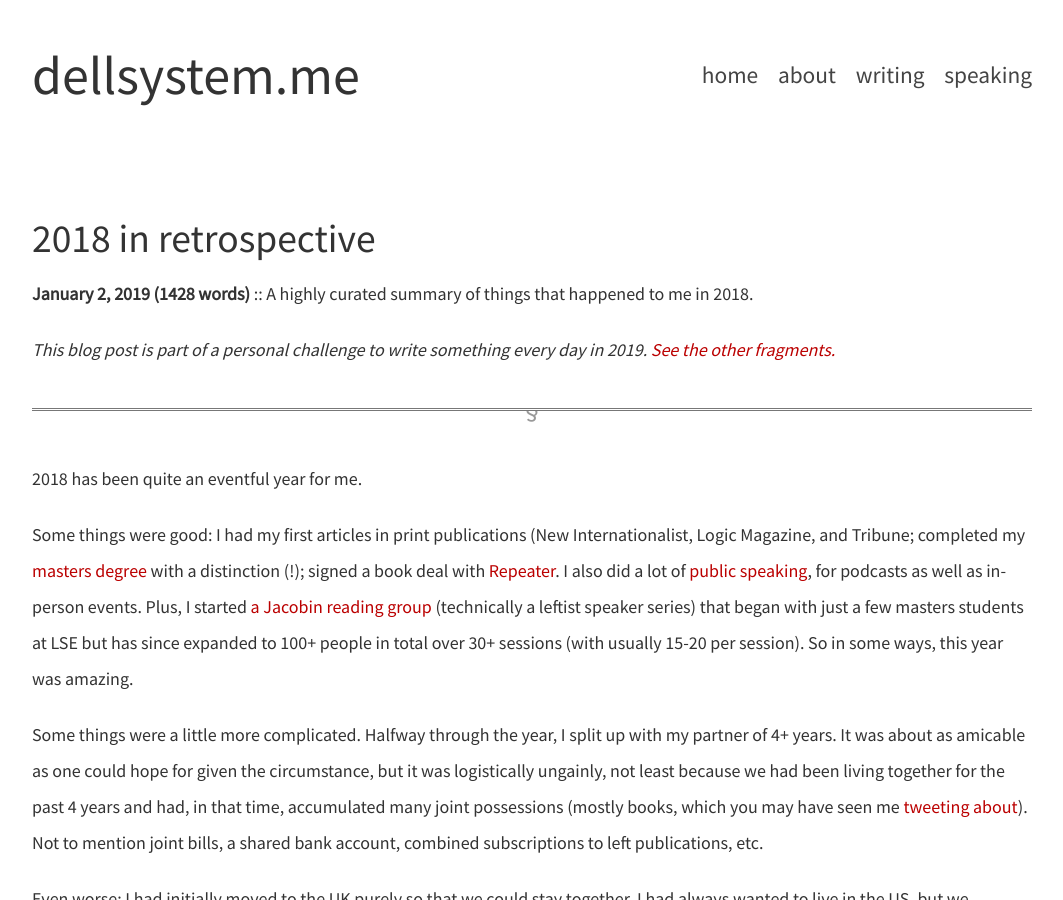
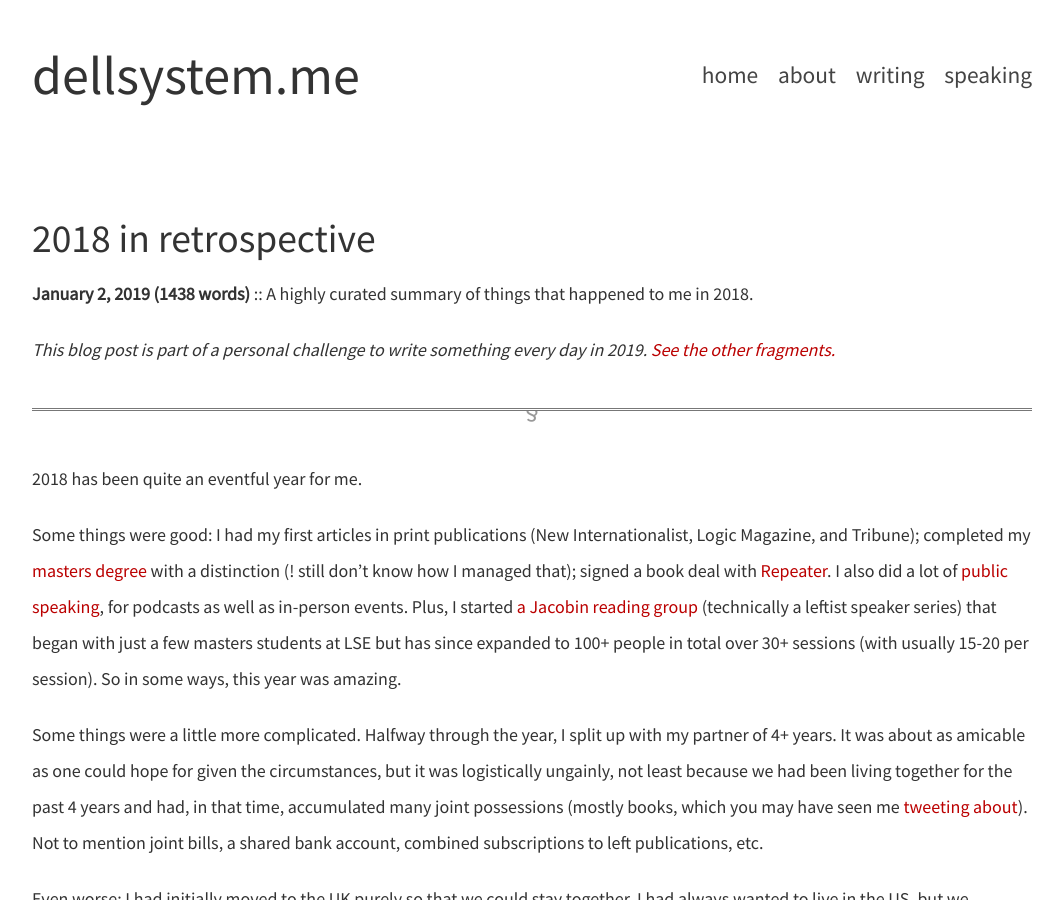
Before and after one commit to dellsystem/dellsystem.github.io, a Jekyll site: the page built from _posts/2019-1-2-fragments-2.md, in a window 1280 px wide and 900 px high. Shown: the whole window, without its empty margins (108-1171 px from the left). Built offline with Jekyll 4.4.1, drawn with Linux system fonts in a browser that asks for light colours; some of the changed text lies outside the part shown.

Commit message:
Update text in fragments-2 blog post

```diff
--- a/_posts/2019-1-2-fragments-2.md
+++ b/_posts/2019-1-2-fragments-2.md
@@ -6,9 +6,9 @@ description: "A highly curated summary of things that happened to me in 2018."
 
 2018 has been quite an eventful year for me.
 
-Some things were good: I had my first articles in print publications (New Internationalist, Logic Magazine, and Tribune; completed my [masters degree](/lse) with a distinction (!); signed a book deal with [Repeater](https://repeaterbooks.com/). I also did a lot of [public speaking](/speaking), for podcasts as well as in-person events. Plus, I started [a Jacobin reading group](/reading-group) (technically a leftist speaker series) that began with just a few masters students at LSE but has since expanded to 100+ people in total over 30+ sessions (with usually 15-20 per session). So in some ways, this year was amazing.
+Some things were good: I had my first articles in print publications (New Internationalist, Logic Magazine, and Tribune); completed my [masters degree](/lse) with a distinction (! still don't know how I managed that); signed a book deal with [Repeater](https://repeaterbooks.com/). I also did a lot of [public speaking](/speaking), for podcasts as well as in-person events. Plus, I started [a Jacobin reading group](/reading-group) (technically a leftist speaker series) that began with just a few masters students at LSE but has since expanded to 100+ people in total over 30+ sessions (with usually 15-20 per session). So in some ways, this year was amazing.
 
-Some things were a little more complicated. Halfway through the year, I split up with my partner of 4+ years. It was about as amicable as one could hope for given the circumstance, but it was logistically ungainly, not least because we had been living together for the past 4 years and had, in that time, accumulated many joint possessions (mostly books, which you may have seen me [tweeting about](https://twitter.com/dellsystem/status/1008284898052984832)). Not to mention joint bills, a shared bank account, combined subscriptions to left publications, etc.
+Some things were a little more complicated. Halfway through the year, I split up with my partner of 4+ years. It was about as amicable as one could hope for given the circumstances, but it was logistically ungainly, not least because we had been living together for the past 4 years and had, in that time, accumulated many joint possessions (mostly books, which you may have seen me [tweeting about](https://twitter.com/dellsystem/status/1008284898052984832)). Not to mention joint bills, a shared bank account, combined subscriptions to left publications, etc.
 
 Even worse: I had initially moved to the UK purely so that we could stay together. I had always wanted to live in the US, but we couldn't really make that work for immigration reasons, and neither of us wanted to stay in Canada, so moving to the UK together seemed like the best option. He was a UK citizen, and I could easily get a [non-renewable 2-year work/study visa](https://medium.com/@fawnaxiao/getting-a-tier-5-youth-mobility-visa-to-the-uk-as-a-canadian-american-daaa7b43e709), as a Canadian citizen; our plan was to get married sometime in year 2 so I could get apply for permanent residency that way.
 
```
Also changed, not shown: other parts of _posts/2019-1-2-fragments-2.md (+1 -1 lines).
